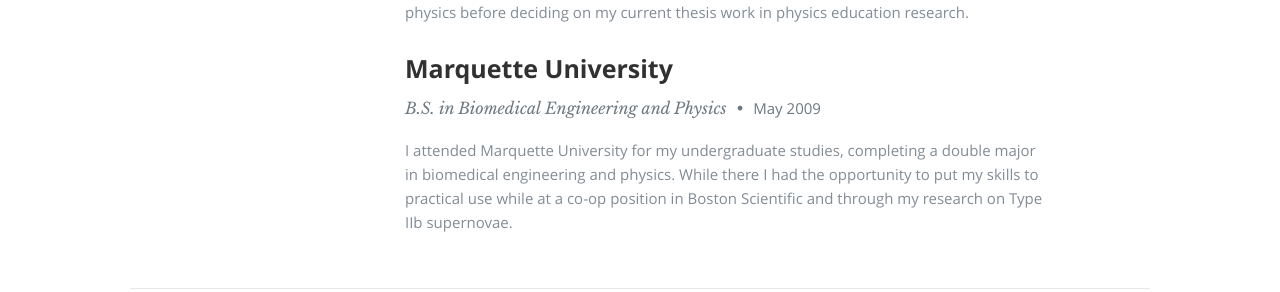
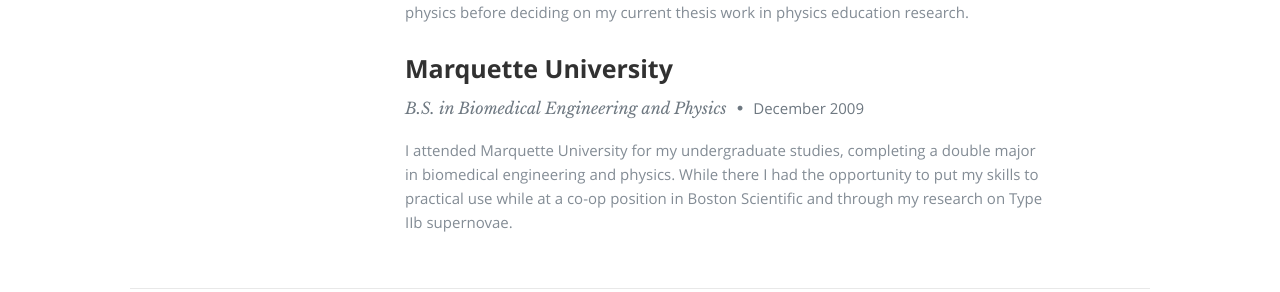
Before and after one commit to cmvandrevala/cmvandrevala.github.io, a Jekyll site: the page built from index.html, in a window 1280 px wide and 900 px high, scrolled down 1614 px. Shown: the part 162-454 px from the top of the window. Built offline with Jekyll 4.4.1, drawn with Linux system fonts in a browser that asks for light colours; nearby versions of some CDN libraries; comment, search, counter and statistics services are not loaded.

Commit message:
Fix bug in formspree form. Fix graduation date from Marquette.

```diff
--- a/_includes/contact.html
+++ b/_includes/contact.html
@@ -9,32 +9,16 @@
     </div>
     <div class="row">
         <div class="eight columns">
-            <form action="//formspree.io/cyrus.vandrevala@gmail.com" method="POST" name="contactForm" id="contactForm">
-	 		    <fieldset>
-	 			    <div>
-	 					<label for="contactName">Name <span class="required">*</span></label>
-	 					<input type="text" size="35" name="contactName" id="contactName">
-	 				</div>
-	 				<div>
-	 					<label for="contactEmail">Email <span class="required">*</span></label>
-	 					<input type="email" size="35" name="_replyto" id="contactEmail">
-	 				</div>
-		 			<div>
-	 					<label for="contactSubject">Subject</label>
-	 					<input type="text" size="35" name="contactSubject" id="contactSubject">
-		 			</div>
-					<div>
-	 					<label for="contactMessage">Message <span class="required">*</span></label>
-	 					<textarea cols="50" rows="15" id="contactMessage" name="contactMessage"></textarea>
-	 				</div>
-					<div>
-						<input type="text" name="_gotcha" style="display:none" />
-					</div>
-	                <div>
-	                   <button type="submit" class="submit">Submit</button>
-	                   <span id="image-loader"><img alt="Loader" src="{{ site.baseurl }}/assets/images/loader.gif"></span>
-	                </div>
-                </fieldset>
+            <form action="//formspree.io/cyrus.vandrevala@gmail.com" method="POST">
+			    <label>Name</label>
+				<input type="text" size="35" name="name">
+				<label>Email</label>
+				<input type="email" size="35" name="_replyto">
+				<input type="hidden" name="_subject" value="New Submission!">
+				<input type="text" name="_gotcha" style="display:none" />
+				<label>Message</label>
+				<textarea cols="50" rows="15" id="message" name="message"></textarea>
+                <button class="submit" type="submit" value="Send">Submit</button>
 	 		</form>
         </div>
         <aside class="four columns footer-widgets">
--- a/_includes/resume.html
+++ b/_includes/resume.html
@@ -26,7 +26,7 @@
            <div class="twelve columns">
 
               <h3>Marquette University</h3>
-              <p class="info">B.S. in Biomedical Engineering and Physics <span>&bull;</span> <em class="date">May 2009</p>
+              <p class="info">B.S. in Biomedical Engineering and Physics <span>&bull;</span> <em class="date">December 2009</p>
 
               <p>I attended Marquette University for my undergraduate studies, completing a double major in biomedical engineering and physics. While there I had the opportunity to put my skills to practical use while at a co-op position in Boston Scientific and through my research on Type IIb supernovae.</p>
 
```
